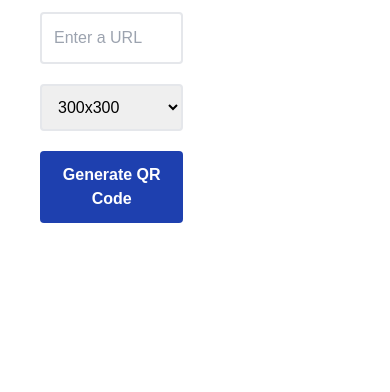
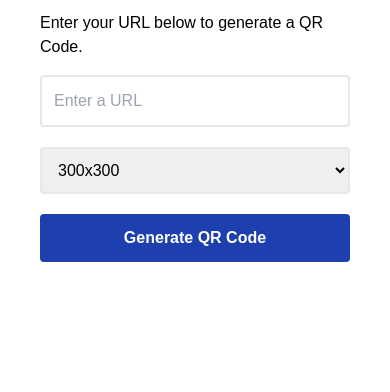
Before and after one commit to Fjean0522/qr_vault, a website: page index.html in a window 390 px wide. Shown: the part 452-844 px from the top of the page. Drawn offline with nearby package versions, Linux system fonts and the light colour scheme; files that its build step writes are made by us from their sources.

Commit message:
Add flex col reverse class name to main div.

```diff
--- a/index.html
+++ b/index.html
@@ -16,7 +16,7 @@
     </header>
 
     <main>
-        <div class=" flex align-center justify-center p-10 m-auto md:max-w-4xl md:flex-row">
+        <div class=" flex flex-col-reverse align-center justify-center p-10 m-auto md:max-w-4xl md:flex-row">
             <div class="w-full md:w-2/3 mr-24">
                 <h1 class="text-3xl font-bold mb-5 md:text-4xl">
                     QR Code Generator
```
